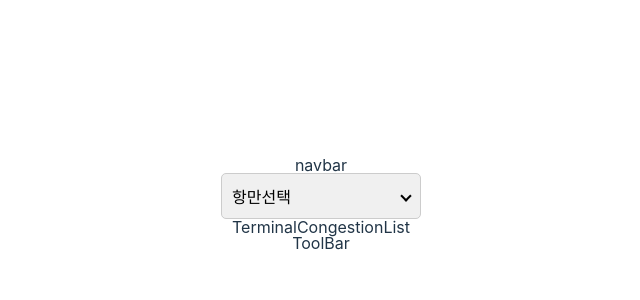
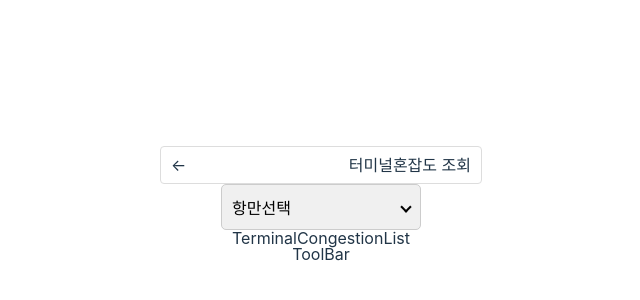
Before and after one commit to Serengeti-Lion-King/seaya-web, a React (Vite) app: page / in a window 1280 px wide. Shown: the part 196-496 px from the top of the page, without its empty margins (319-959 px from the left). Built offline with nearby package versions, Linux system fonts and the light colour scheme.

Commit message:
feat: NavigationBar 컴포넌트 구현
navItems.ts로 텍스트 props로 관리

LR-29 #time 30m

```diff
--- /dev/null
+++ b/src/components/NavigationBar/NavigationBar.scss
@@ -0,0 +1,19 @@
+// 구조 관련 (layout)
+.navigation-bar {
+  display: flex;
+  align-items: center;
+  padding: 10px;
+  width: 300px;
+  justify-content: space-between;
+
+  &__icon {
+    margin-right: 10px;
+  }
+}
+
+// 스킨 관련 (skin)
+.navigation-bar {
+  background-color: #ffffff;
+  border: 1px solid #ddd;
+  border-radius: 4px;
+}
--- /dev/null
+++ b/src/components/NavigationBar/NavigationBar.tsx
@@ -0,0 +1,17 @@
+// components/NavigationBar.tsx
+import './NavigationBar.scss';
+
+type NavigationBarProps = {
+  navText: string;
+};
+
+const NavigationBar = ({ navText }: NavigationBarProps) => {
+  return (
+    <div className="navigation-bar">
+      <span className="navigation-bar__icon">←</span>
+      <span>{navText}</span>
+    </div>
+  );
+};
+
+export default NavigationBar;
--- /dev/null
+++ b/src/components/NavigationBar/navItems.ts
@@ -0,0 +1,12 @@
+// navItems.ts
+
+// eslint-disable-next-line import/prefer-default-export
+export const navItems: string[] = [
+  '회원가입',
+  '마이페이지',
+  '아이디 찾기',
+  '로그인',
+  '터미널혼잡도 조회',
+  '본선작업현황',
+  '반출입진행 조회',
+];
--- a/src/pages/TerminalCongestionCheckPage.tsx
+++ b/src/pages/TerminalCongestionCheckPage.tsx
@@ -1,3 +1,5 @@
+import NavigationBar from '@components/NavigationBar/NavigationBar';
+import { navItems } from '@components/NavigationBar/navItems';
 import PortDropdown from '@components/PortDropdown/PortDropdown';
 import ToolBar from '@components/ToolBar/ToolBar';
 import TerminalCongestionList from '@features/TerminalCongestionCheck/TerminalCongestionList/TerminalCongestionList';
@@ -8,7 +10,7 @@ const TerminalCongestionCheckPage = () => {
 
   return (
     <div>
-      <div>navbar</div>
+      <NavigationBar navText={navItems[4]} />
       <PortDropdown options={portOptions} label={dropdownLabel} />
       <TerminalCongestionList />
       <ToolBar />
```
